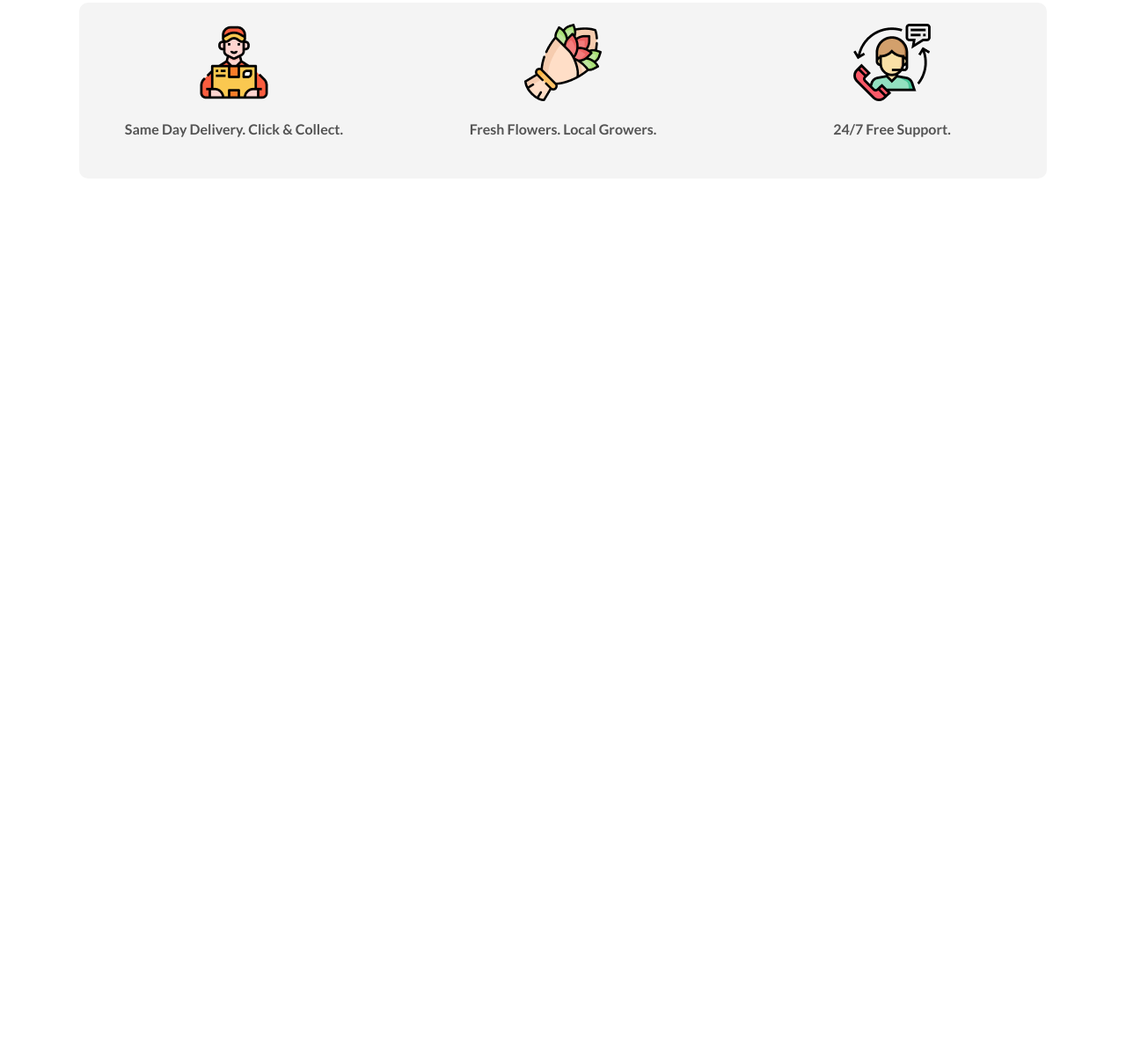
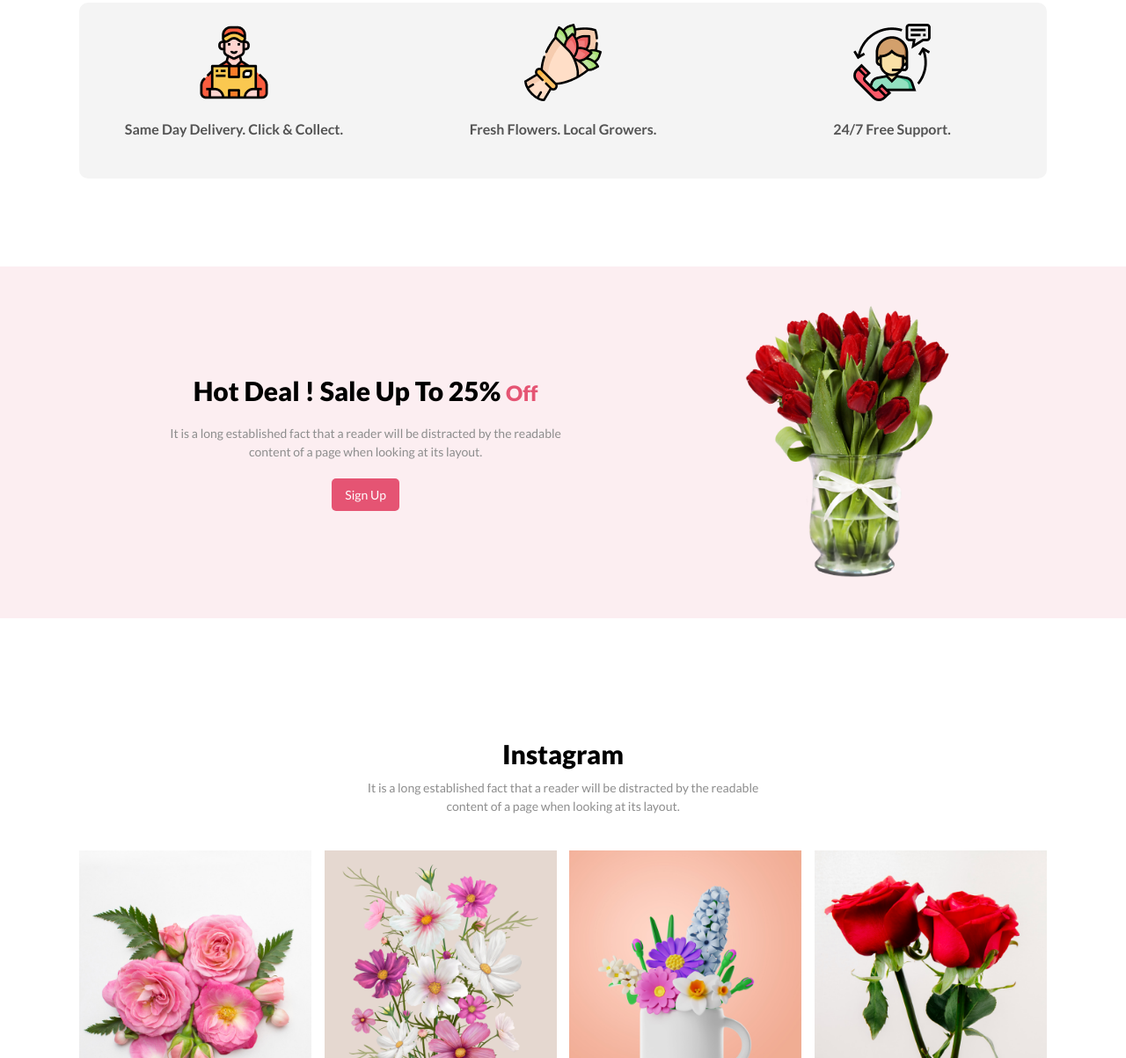
Before and after one commit to imranrabby/flower-shop, a plain HTML site: page index.html in a window 1280 px wide. Shown: the part 1597-2800 px from the top of the page at 88% size. Before the commit the page ends 1900 px from the top, so only its background shows below. Drawn offline with Linux system fonts and the light colour scheme.

Commit message:
section 4 and 5

```diff
--- a/index.html
+++ b/index.html
@@ -68,5 +68,51 @@
             </div>
         </div>
     </div>
+    <div class="section4">
+        <div class="container">
+            <div class="s4box1">
+                <h3>Hot Deal ! Sale Up To 25% <span style="font-size: 80%; color:#E55473;">Off</span></h3>
+                <p>It is a long established fact that a reader will be distracted by the readable
+                    <br>content of a page when looking at its layout.</p>
+                <div class="button">
+                    <a href="#" class="button">Sign Up</a>
+                </div>
+
+            </div>
+            <div class="s4box1" style="height: 100%;">
+                <img src="./images/pngwing 8.png" style="height: 80%;" alt="">
+
+            </div>
+        </div>
+    </div>
+    <div class="section5">
+        <div class="container">
+            <h3>Instagram</h3>
+            <p>It is a long established fact that a reader will be distracted by the readable
+                <br>content of a page when looking at its layout.</p>
+            <div class="s2box">
+                <div class="s2boxes">
+                    <div class="ibox">
+                        <img src="./images/Flower 01.png" alt="">
+                    </div>
+                </div>
+                <div class="s2boxes">
+                    <div class="ibox">
+                        <img src="./images/Rectangle 4.png" alt="">
+                    </div>
+                </div>
+                <div class="s2boxes">
+                    <div class="ibox">
+                        <img src="./images/Rectangle 5.png"  alt="">
+                    </div>
+                </div>
+                <div class="s2boxes">
+                    <div class="ibox">
+                        <img src="./images/Rectangle 6.png" alt="">
+                    </div>
+                </div>
+            </div>
+        </div>
+    </div>
 </body>
 </html>
--- a/style.css
+++ b/style.css
@@ -82,7 +82,7 @@ h3{
 
 /* ===============section2====================== */
 .section2 .container{
-    padding: 50px;
+    padding: 50px 0;
 }
 .section2 p{
     padding: 10px 0;
@@ -98,7 +98,7 @@ h3{
     height: 400px;
     width: 32%;
 }
-.ibox{
+.section2 .ibox{
     width: 100%;
     height: 80%;
     background-color: aquamarine;
@@ -142,3 +142,49 @@ h3{
     font-size: 16px;
     font-weight: 600;
 }
+
+/* ===============section4==================== */
+.section4{
+    background-color: #FCEEF1;
+}
+
+.section4 .container{
+    height: 50vh;
+    flex-direction: row;
+    justify-content: space-around;
+}
+.s4box1{
+    display: flex;
+    flex-direction: column;
+    justify-content: center;
+    align-items: center;
+}
+
+/* =====================section5-============ */
+.section5 .container{
+    padding: 50px 0;
+}
+.section5 p{
+    padding: 10px 0;
+}
+.section5 .s2box{
+    padding-top: 30px;
+    display: flex;
+    justify-content: space-between;
+    width: 100%;
+
+}
+.section5 .s2boxes{
+    height: 400px;
+    width: 24%;
+}
+.section5 .ibox{
+    width: 100%;
+    height: 80%;
+}
+.ibox img{
+    height: 100%;
+    width: 100%;
+    object-fit: cover;
+    object-position: center;
+}
```
